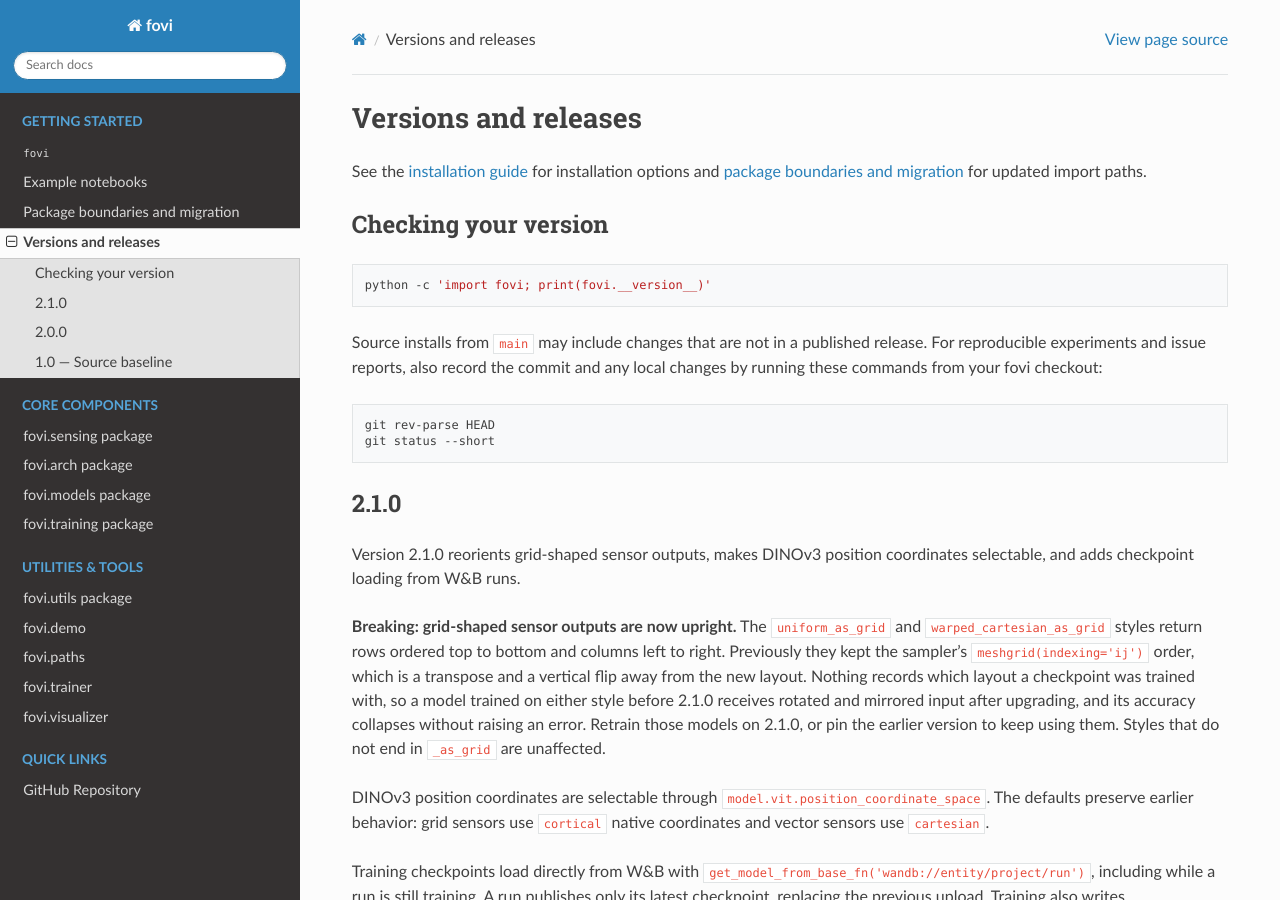
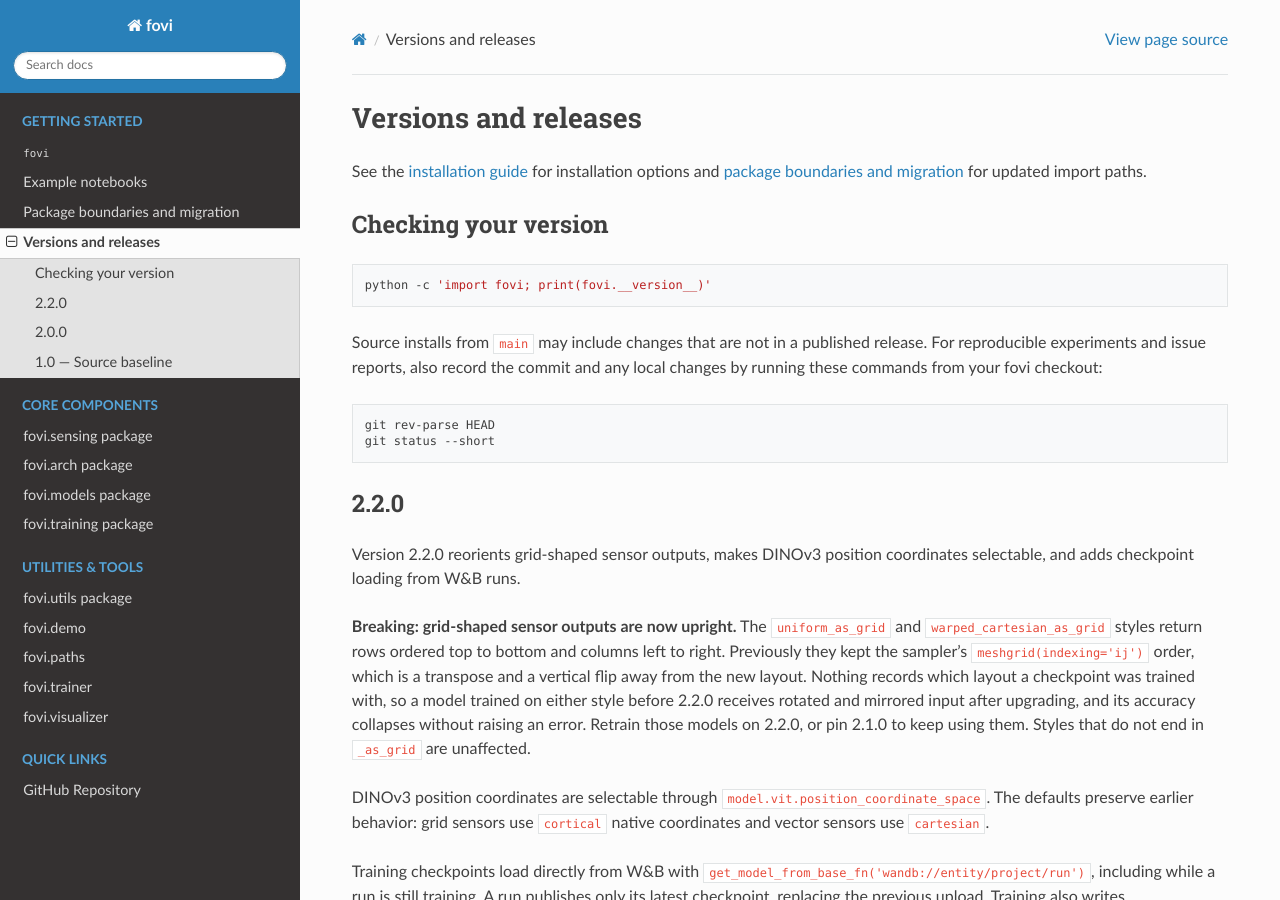
Before and after one commit to nblauch/fovi, a Sphinx documentation site: the page built from docs/releases.md, in a window 1280 px wide and 900 px high. Built offline with Sphinx 7.4.7 and the Read the Docs theme 3.1.0, drawn with Linux system fonts in a browser that asks for light colours.

Commit message:
Release 2.2.0 with the grid reorientation as a breaking change
2.1.0 is already tagged and released, so these changes belong to a new
version. The grid layout change adds features but also silently breaks
checkpoints trained on either _as_grid style, since nothing records which
layout a checkpoint used.

Co-Authored-By: Claude Opus 5 (1M context) <noreply@anthropic.com>

````diff
--- a/docs/releases.md
+++ b/docs/releases.md
@@ -18,9 +18,9 @@ git rev-parse HEAD
 git status --short
 ```
 
-## 2.1.0
+## 2.2.0
 
-Version 2.1.0 reorients grid-shaped sensor outputs, makes DINOv3 position
+Version 2.2.0 reorients grid-shaped sensor outputs, makes DINOv3 position
 coordinates selectable, and adds checkpoint loading from W&B runs.
 
 **Breaking: grid-shaped sensor outputs are now upright.** The `uniform_as_grid`
@@ -28,9 +28,9 @@ and `warped_cartesian_as_grid` styles return rows ordered top to bottom and
 columns left to right. Previously they kept the sampler's
 `meshgrid(indexing='ij')` order, which is a transpose and a vertical flip away
 from the new layout. Nothing records which layout a checkpoint was trained with,
-so a model trained on either style before 2.1.0 receives rotated and mirrored
+so a model trained on either style before 2.2.0 receives rotated and mirrored
 input after upgrading, and its accuracy collapses without raising an error.
-Retrain those models on 2.1.0, or pin the earlier version to keep using them.
+Retrain those models on 2.2.0, or pin 2.1.0 to keep using them.
 Styles that do not end in `_as_grid` are unaffected.
 
 DINOv3 position coordinates are selectable through
--- a/fovi/_version.py
+++ b/fovi/_version.py
@@ -1,3 +1,3 @@
 """Package version, read by the build backend and documentation."""
 
-__version__ = "2.1.0"
+__version__ = "2.2.0"
````
